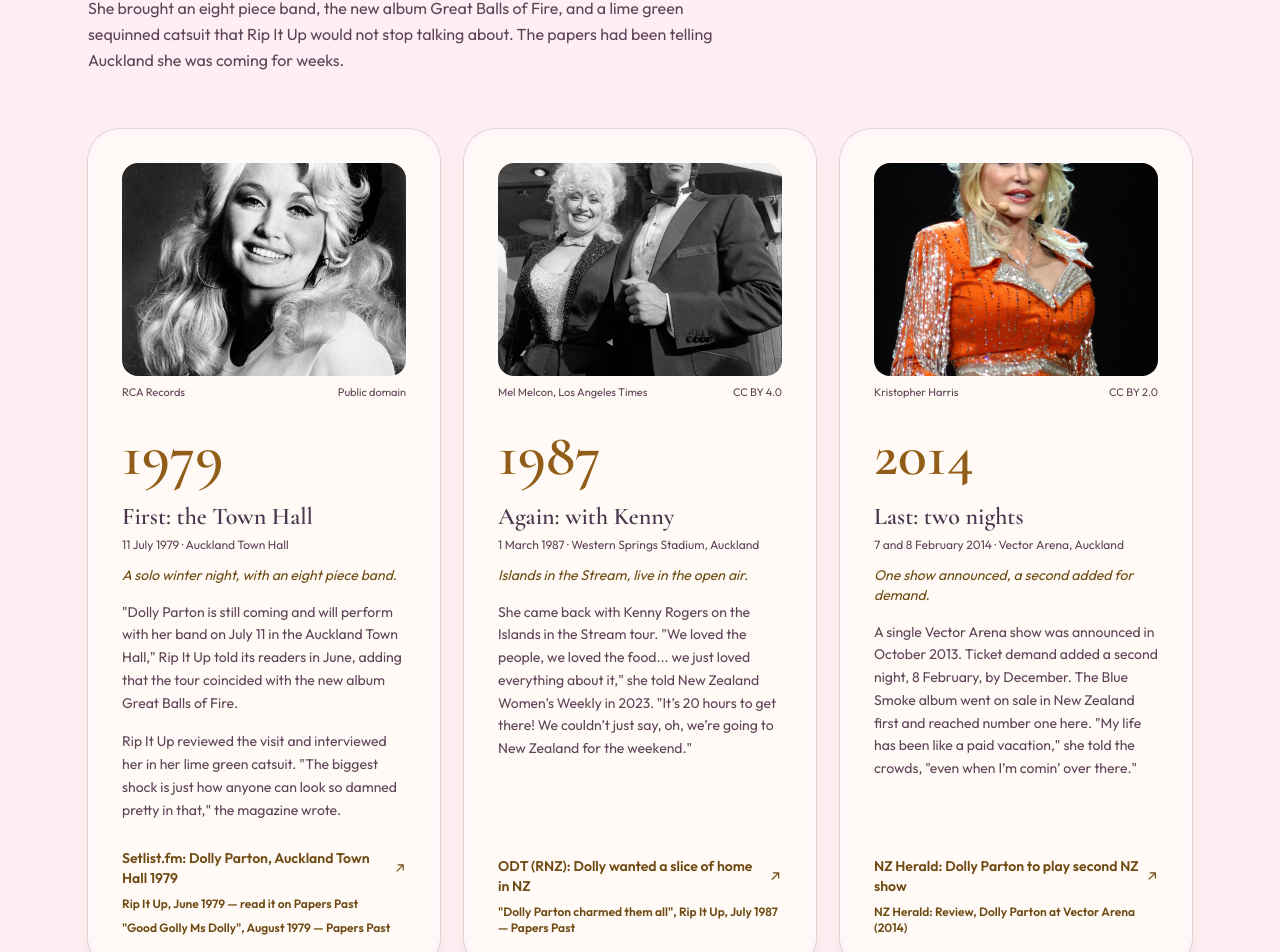
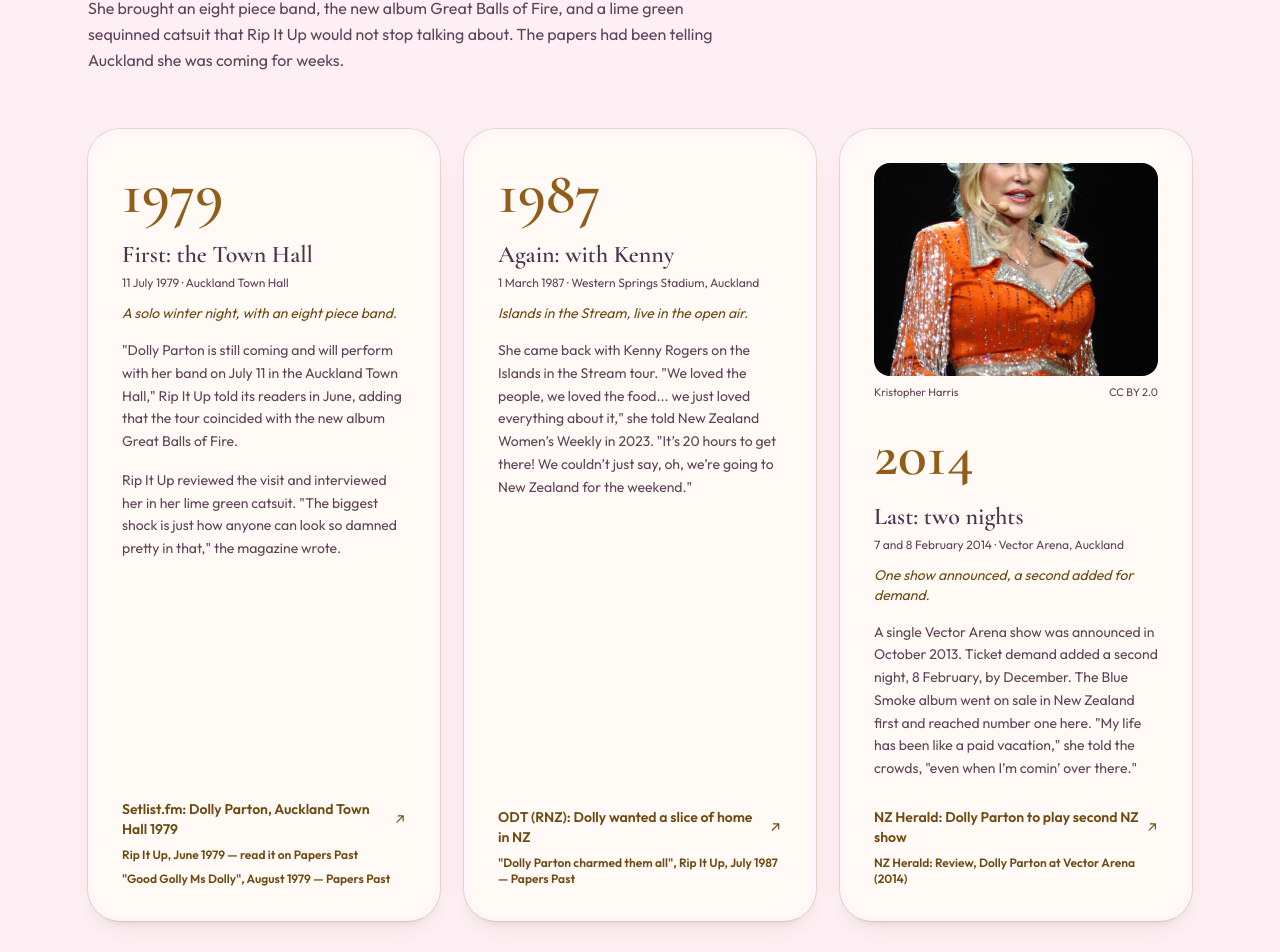
Before and after one commit to olitreadwell/dolly-in-nz, a Next.js app: page / in a window 1280 px wide. Shown: the part 1917-2869 px from the top of the page. Built offline with nearby package versions, Linux system fonts and the light colour scheme.

Commit message:
fix: dedupe photos across hero, visits, gallery and look book

```diff
--- a/src/data/memorialContent.ts
+++ b/src/data/memorialContent.ts
@@ -433,22 +433,6 @@ export const musicSongs: readonly MusicSong[] = [
 
 export const galleryImages: readonly GalleryImage[] = [
   {
-    src: getMemorialImageUrl('dolly-1970.jpg'),
-    alt: 'Dolly Parton in the classic bouffant look',
-    caption: 'RCA press photo, 1970',
-    credit: 'RCA Records',
-    license: 'Public domain',
-    sourceUrl: 'https://commons.wikimedia.org/wiki/File:Dolly_Parton_-_RCA_Press_Photo_(1970).jpg',
-  },
-  {
-    src: getMemorialImageUrl('dolly-1984-hawaii.jpg'),
-    alt: 'Dolly Parton at the Kahala Hilton in Hawaii in 1984',
-    caption: 'Kahala Hilton, Hawaii, 1984',
-    credit: 'Alan Light',
-    license: 'CC BY 2.0',
-    sourceUrl: 'https://commons.wikimedia.org/wiki/File:Dolly_Parton_(210610108).jpg',
-  },
-  {
     src: getMemorialImageUrl('kennedy-2006.jpg'),
     alt: 'Dolly Parton at the Kennedy Center Honors in 2006',
     caption: 'Kennedy Center Honors, 2006',
@@ -464,24 +448,6 @@ export const galleryImages: readonly GalleryImage[] = [
     license: 'CC BY 3.0',
     sourceUrl:
       'https://commons.wikimedia.org/wiki/File:Dolly_Parton_accepting_Liseberg_Applause_Award_2010_portrait.jpg',
-  },
-  {
-    src: getMemorialImageUrl('dolly-wolftrap-2011.jpg'),
-    alt: 'Dolly Parton on stage at Wolf Trap in 2011',
-    caption: 'On stage at Wolf Trap, 2011',
-    credit: 'Leeann Cafferata',
-    license: 'CC BY 2.0',
-    sourceUrl:
-      'https://commons.wikimedia.org/wiki/File:Dolly_Parton_at_Wolf_Trap,_2011_IMG_6250_(5997834442).jpg',
-  },
-  {
-    src: getMemorialImageUrl('dolly-2014-knoxville.jpg'),
-    alt: 'Dolly Parton on stage during the Blue Smoke tour in 2014',
-    caption: 'Blue Smoke tour, 2014',
-    credit: 'Kristopher Harris',
-    license: 'CC BY 2.0',
-    sourceUrl:
-      "https://commons.wikimedia.org/wiki/File:Dolly_Parton_at_'Blue_Smoke_World_Tour'_in_Knoxville.jpg",
   },
   {
     src: getMemorialImageUrl('dolly-2023.jpg'),
@@ -515,14 +481,6 @@ export const galleryImages: readonly GalleryImage[] = [
     credit: 'Alan Light',
     license: 'CC BY 2.0',
     sourceUrl: 'https://commons.wikimedia.org/wiki/File:Dolly_Parton_2.jpg',
-  },
-  {
-    src: getMemorialImageUrl('dolly-2000.jpg'),
-    alt: 'Dolly Parton at the National Press Club in March 2000',
-    caption: 'National Press Club, Washington DC, 2000',
-    credit: 'National Press Club',
-    license: 'CC BY-SA 2.0',
-    sourceUrl: 'https://commons.wikimedia.org/wiki/File:Dolly_Parton_2000.jpg',
   },
   {
     src: getMemorialImageUrl('dolly-kennedy-2003.jpg'),
@@ -593,14 +551,6 @@ export const visits: readonly Visit[] = [
         url: 'https://paperspast.natlib.govt.nz/periodicals/RIU19790801.2.16',
       },
     ],
-    image: {
-      src: getMemorialImageUrl('dolly-1970.jpg'),
-      alt: 'Dolly Parton in a vintage portrait from the era of her first Auckland show',
-      credit: 'RCA Records',
-      license: 'Public domain',
-      sourceUrl:
-        'https://commons.wikimedia.org/wiki/File:Dolly_Parton_-_RCA_Press_Photo_(1970).jpg',
-    },
   },
   {
     year: '1987',
@@ -619,13 +569,6 @@ export const visits: readonly Visit[] = [
         url: 'https://paperspast.natlib.govt.nz/periodicals/RIU19870701.2.14.14',
       },
     ],
-    image: {
-      src: getMemorialImageUrl('dolly-rhinestone-1984.jpg'),
-      alt: 'Dolly Parton in rhinestones, photographed in the 1980s',
-      credit: 'Mel Melcon, Los Angeles Times',
-      license: 'CC BY 4.0',
-      sourceUrl: 'https://commons.wikimedia.org/wiki/File:Dolly_Parton_and_Sylvester_Stallone.jpg',
-    },
   },
   {
     year: '2014',
@@ -871,15 +814,6 @@ export const outfitLooks: readonly OutfitLook[] = [
     sourceUrl: 'https://commons.wikimedia.org/wiki/File:Dolly_Parton_at_age_12_(1959).jpg',
   },
   {
-    src: getMemorialImageUrl('dolly-1970.jpg'),
-    alt: 'Dolly Parton in a 1970 RCA Records press photograph',
-    era: '1970',
-    caption: 'The bouffant years: RCA press photo',
-    credit: 'RCA Records',
-    license: 'Public domain',
-    sourceUrl: 'https://commons.wikimedia.org/wiki/File:Dolly_Parton_-_RCA_Press_Photo_(1970).jpg',
-  },
-  {
     src: getMemorialImageUrl('dolly-1984-hawaii.jpg'),
     alt: 'Dolly Parton in April 1984 at the Kahala Hilton in Hawaii',
     era: '1984',
@@ -906,16 +840,6 @@ export const outfitLooks: readonly OutfitLook[] = [
     license: 'CC BY 2.0',
     sourceUrl:
       'https://commons.wikimedia.org/wiki/File:Dolly_Parton_at_Wolf_Trap,_2011_IMG_6250_(5997834442).jpg',
-  },
-  {
-    src: getMemorialImageUrl('dolly-2014-knoxville.jpg'),
-    alt: 'Dolly Parton performing in a sparkling outfit on the Blue Smoke tour in Knoxville',
-    era: '2014',
-    caption: 'Blue Smoke tour, Knoxville, May 2014',
-    credit: 'Kristopher Harris',
-    license: 'CC BY 2.0',
-    sourceUrl:
-      "https://commons.wikimedia.org/wiki/File:Dolly_Parton_at_'Blue_Smoke_World_Tour'_in_Knoxville.jpg",
   },
   {
     src: getMemorialImageUrl('dolly-2022-peabody.jpg'),
```
Also changed, not shown: 1 other file (tests, documents, lock files or other folders).
